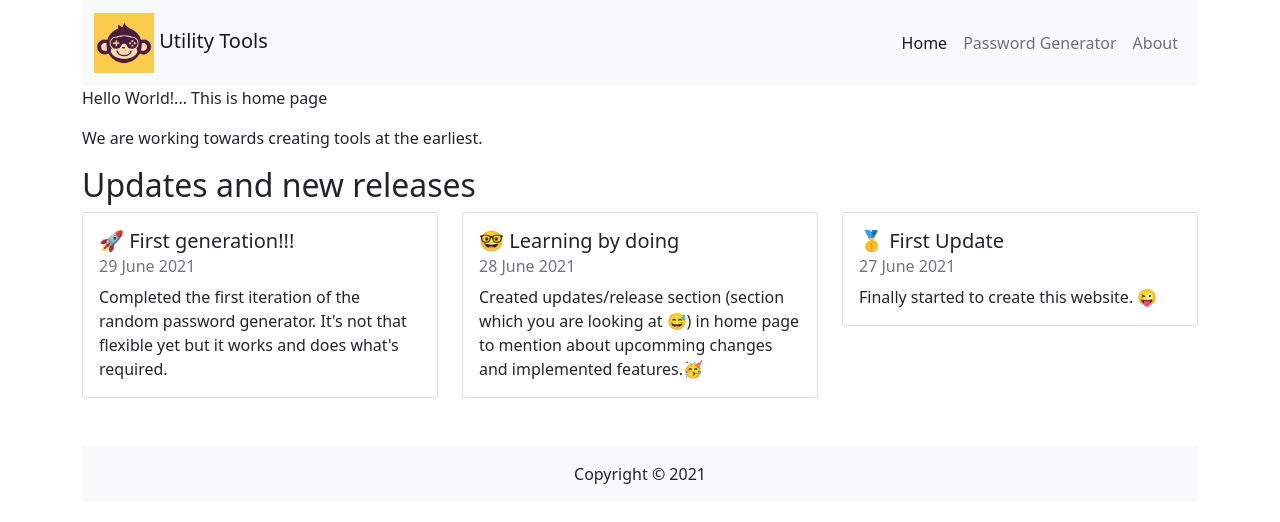
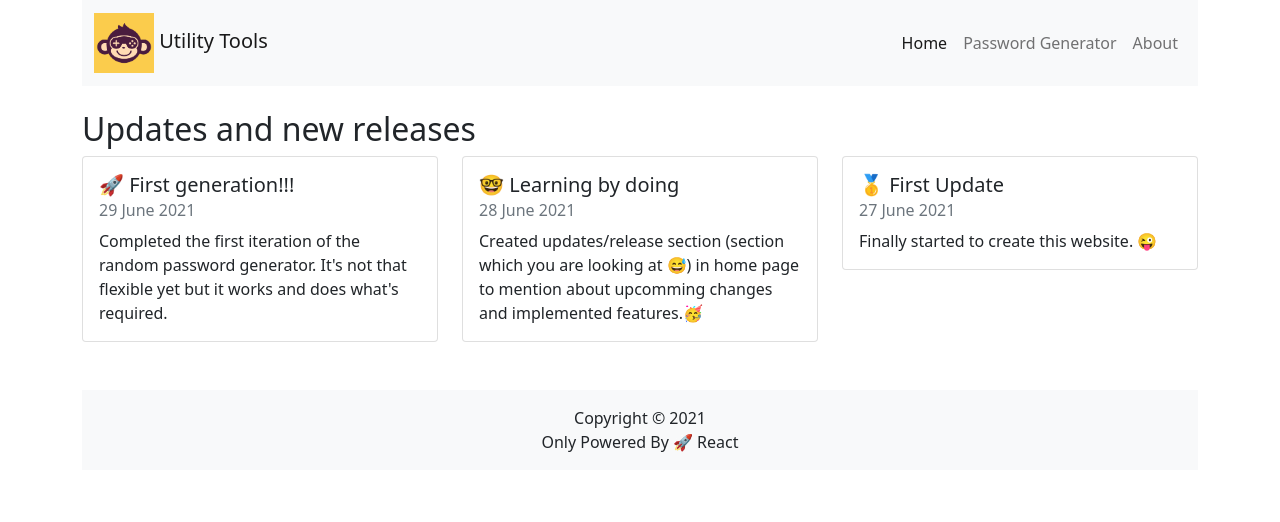
Before and after one commit to abhiverma23/tools, a React (Create React App) app: page / in a window 1280 px wide. Shown: the top 522 px of the page. Built offline with nearby package versions, Linux system fonts and the light colour scheme.

Commit message:
Minor changes

```diff
--- a/package.json
+++ b/package.json
@@ -17,7 +17,9 @@
     "build": "react-scripts build",
     "test": "react-scripts test",
     "eject": "react-scripts eject",
-    "postbuild": "node ftp.js"
+    "postbuild": "node ftp.js",
+    "prodBuild": "react-scripts build",
+    "postprodBuild": "node ftp-prod.js"
   },
   "eslintConfig": {
     "extends": [
--- a/src/common/footer/Footer.js
+++ b/src/common/footer/Footer.js
@@ -4,6 +4,7 @@ function Footer() {
   return (
     <footer className='footer mt-5 py-3 bg-light'>
       <div className='text-center'>Copyright &copy; 2021</div>
+      <div className='text-center'>Only Powered By 🚀 React</div>
     </footer>
   );
 }
--- a/src/pages/home/Home.js
+++ b/src/pages/home/Home.js
@@ -4,8 +4,7 @@ import RoadMapCard from './RoadMapCard';
 function Home() {
   return (
     <div>
-      <p>Hello World!... This is home page</p>
-      <p>We are working towards creating tools at the earliest.</p>
+      <br />
       <h2>Updates and new releases</h2>
       <div className='row row-cols-1 row-cols-md-3 g-4'>
         <RoadMapCard title='🚀 First generation!!!' date='29 June 2021'>
```
Also changed, not shown: 2 other files (tests, documents, lock files or other folders).
